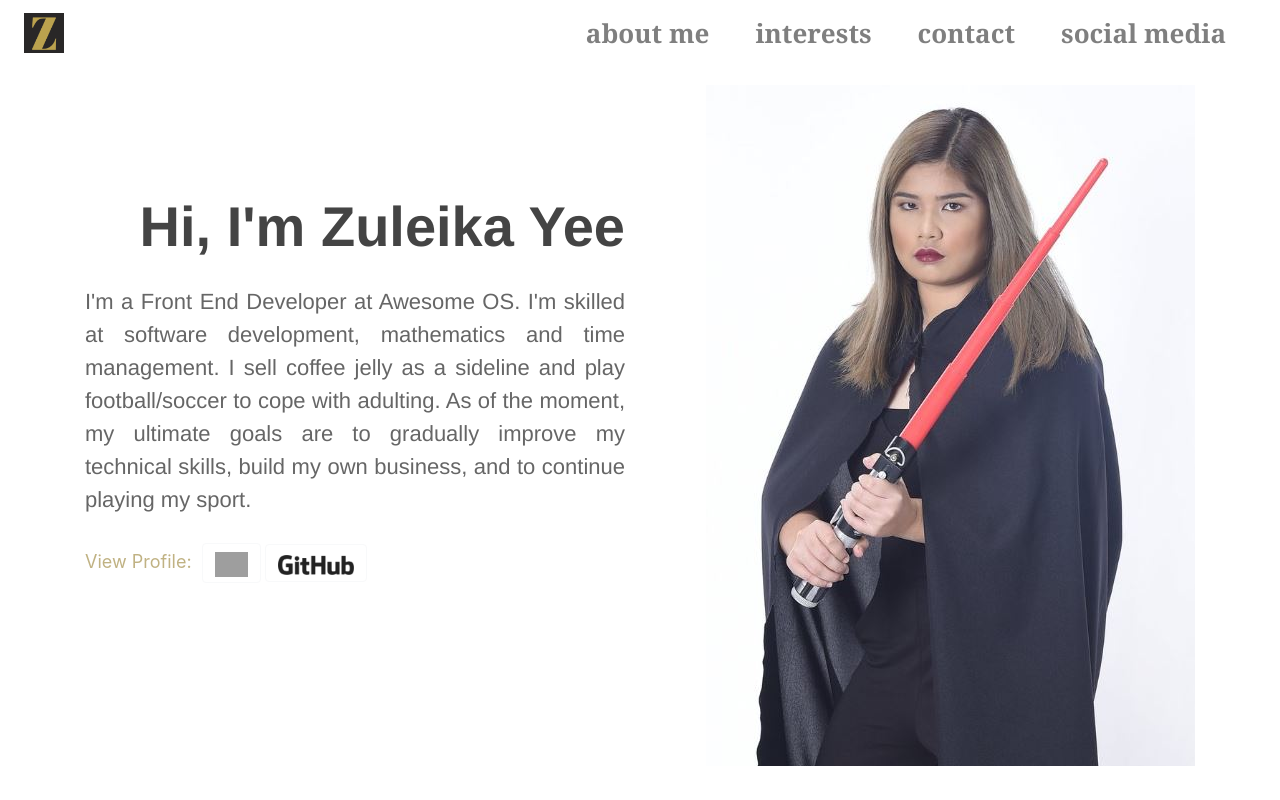
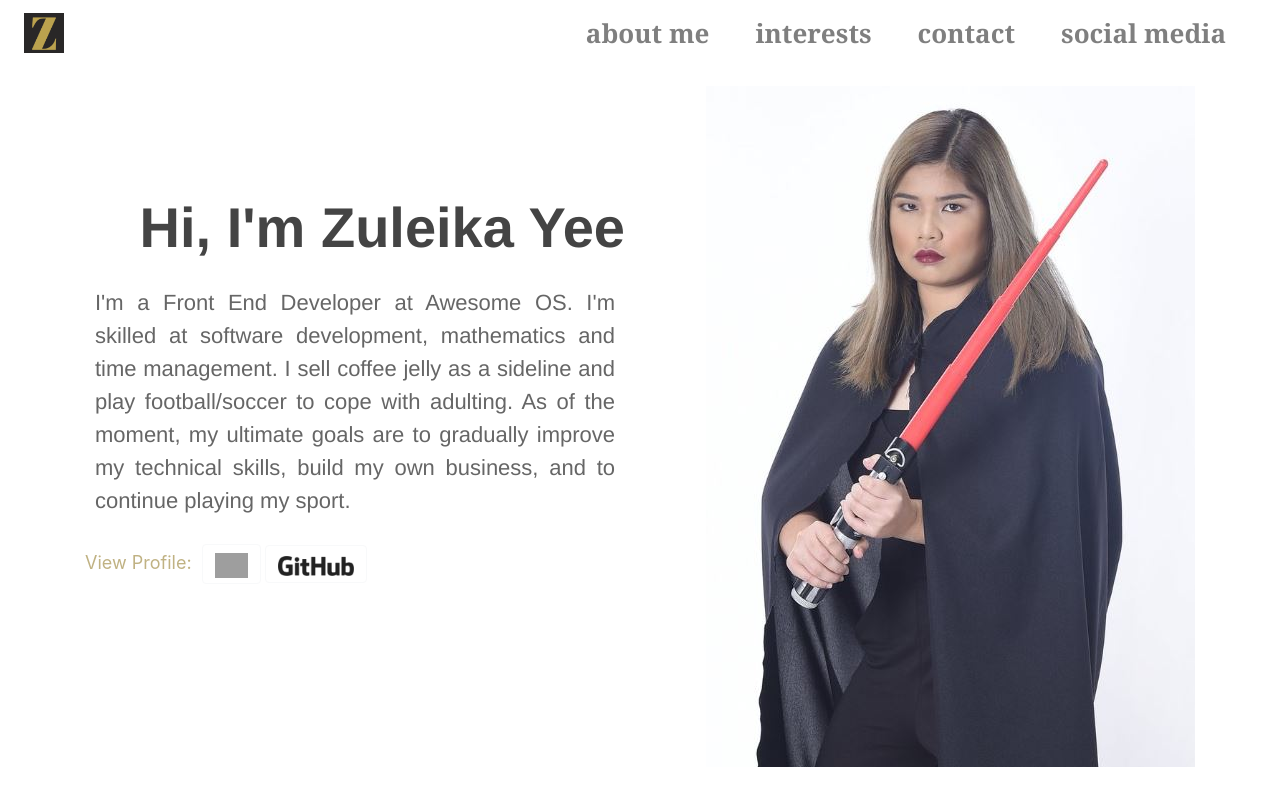
Before and after one commit to zuleikayee/my-personal-website, a React (Create React App) app: page / in a window 1280 px wide. Shown: the top 800 px of the page. Built offline with nearby package versions, Linux system fonts and the light colour scheme; grey boxes are pictures that could not be loaded.

Commit message:
Update margins

```diff
--- a/src/App.css
+++ b/src/App.css
@@ -5,8 +5,6 @@ html{
 .App {
   text-align: center;
   background-image: "./img/profpic2.jpg";
-  margin-left: 10px;
-  margin-right: 10px;
 }
 
 .App-logo {
@@ -100,6 +98,8 @@ html{
   font-size: 22px;
   margin-bottom: 5%;
   text-align: justify;
+  padding-left: 10px;
+  padding-right: 10px;
 }
 
 .intro-profpic {
```
